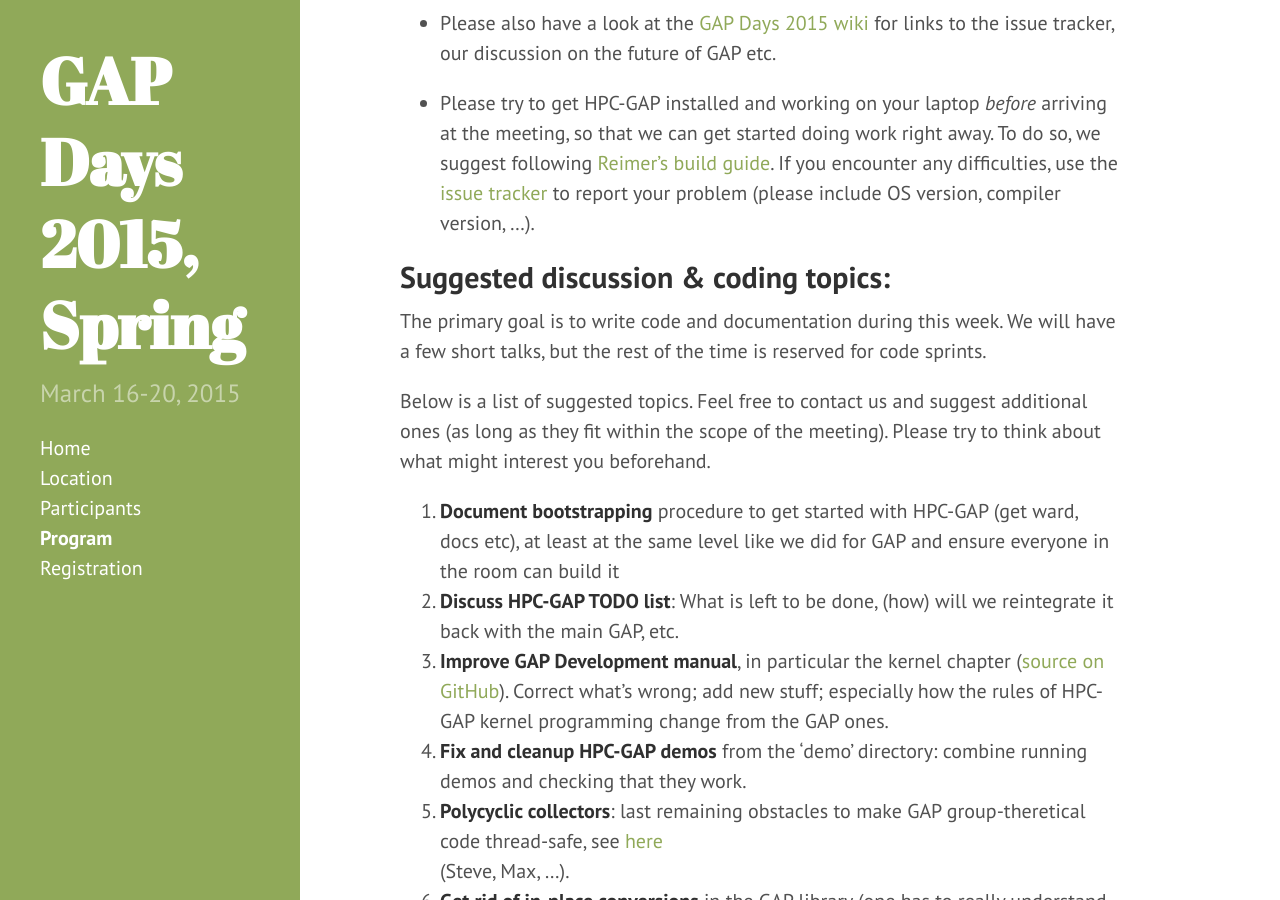
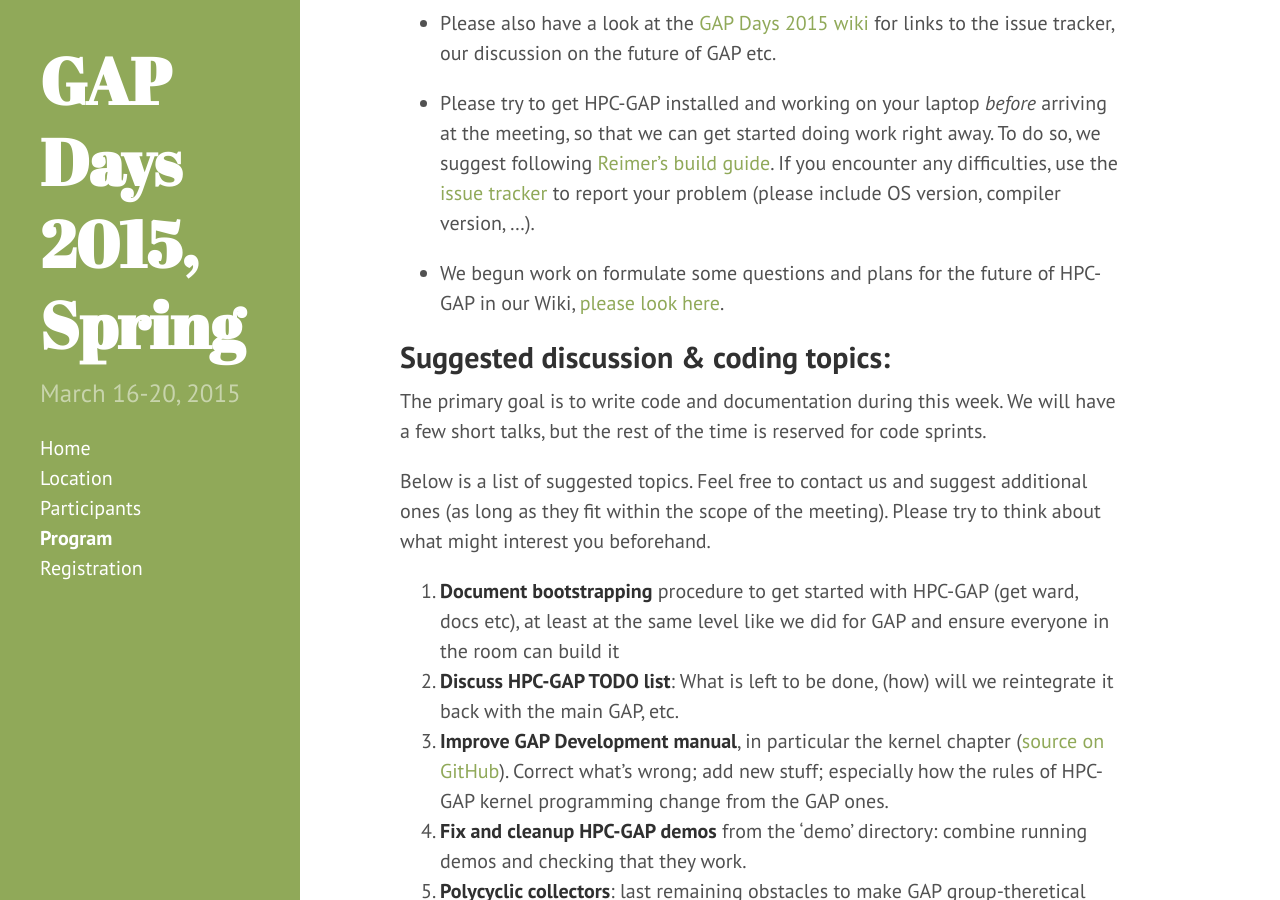
Before and after one commit to gapdays/gapdays2015-spring, a Jekyll site: the page built from program.md, in a window 1280 px wide and 900 px high, scrolled down 462 px. Built offline with Jekyll 4.4.1, drawn with Linux system fonts in a browser that asks for light colours; Markdown is read by kramdown in place of the engine named in the settings.

Commit message:
Link to HPC-GAP plans

```diff
--- a/program.md
+++ b/program.md
@@ -24,6 +24,9 @@ _before_ arriving at the meeting, so that we can get started doing work
 right away. To do so, we suggest following [Reimer's build guide](https://github.com/gap-system/gap/wiki/Building-HPC-GAP).
 If you encounter any difficulties, use the [issue tracker](https://github.com/gap-system/gap/issues)
 to report your problem (please include OS version, compiler version, ...).
+
+* We begun work on formulate some questions and plans for the future of HPC-GAP
+in our Wiki,  [please look here](https://github.com/gapdays/gapdays2015-spring/wiki/HPC-GAP-Plans).
 
 ## Suggested discussion & coding topics:
 
```
